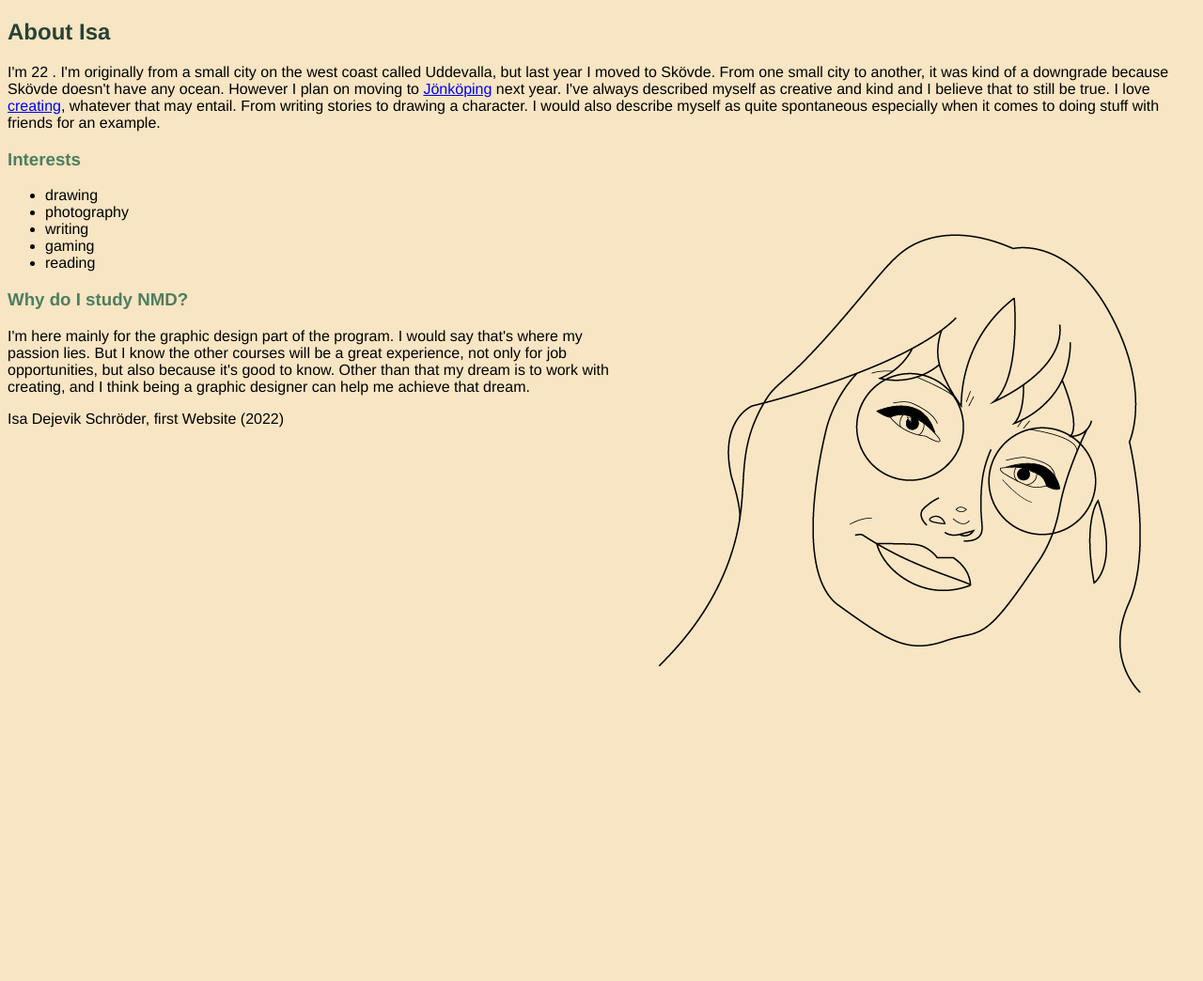
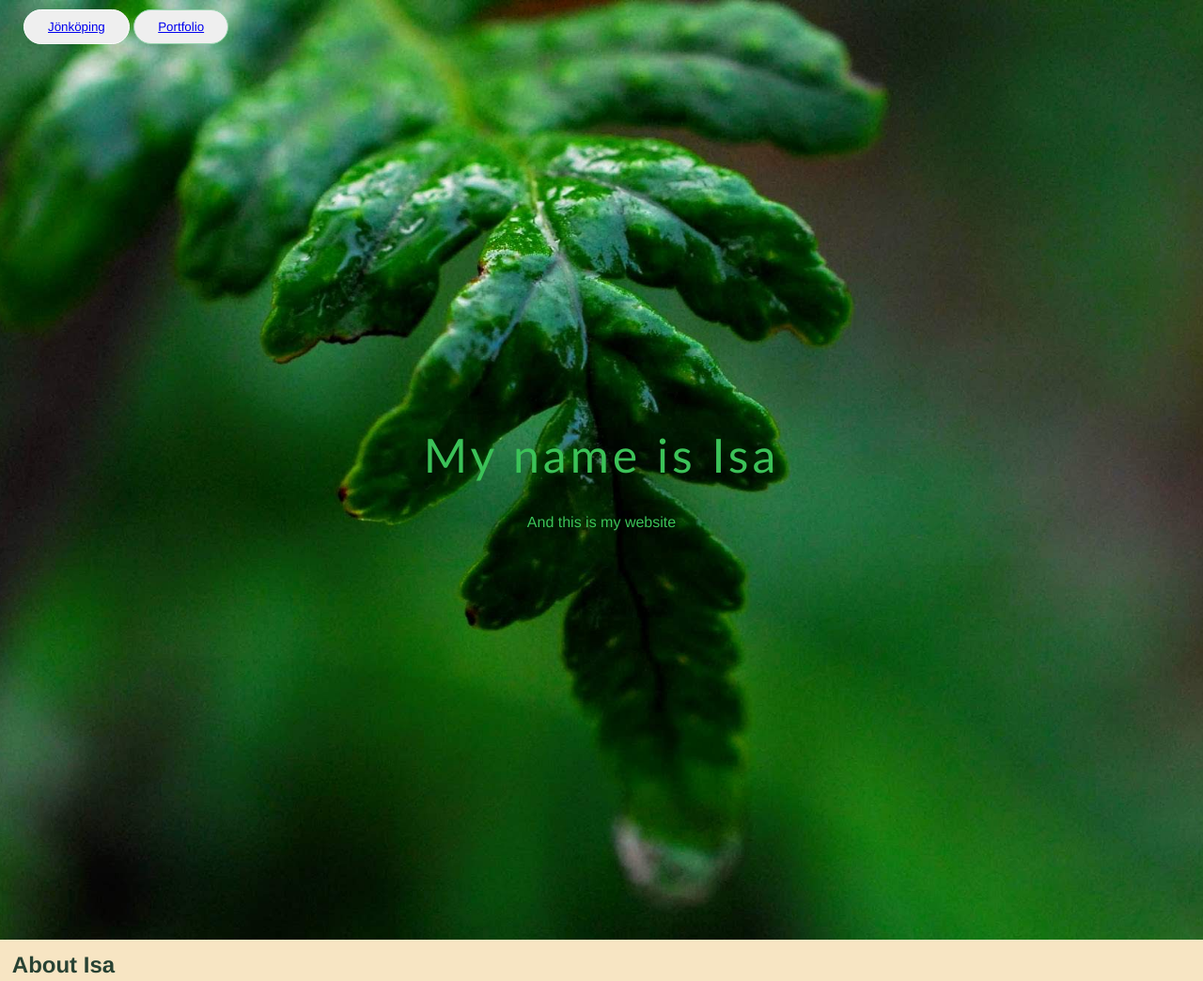
Before and after one commit to ju-nmd2022/wuid-portfolio-deis22em, a plain HTML site: page index.html in a window 1280 px wide. Shown: the top 1044 px of the page at 94% size. Before the commit the page ends 998 px from the top, so only its background shows below. Drawn offline with Linux system fonts and the light colour scheme.

Commit message:
hero section animated

```diff
--- a/index.css
+++ b/index.css
@@ -10,15 +10,105 @@ li:hover {
   color: #284233;
 }
 
-h1 {
+
+h3 {
+  color: #4d7e60;
+  margin: 1%;
+}
+
+h2{
+  margin: 1%;
   color: #284233;
 }
-h3 {
-  color: #4d7e60;
+
+.p2{
+  margin: 1%;
+}
+
+.p3{
+  margin: 1%;
 }
 
 body {
   background-color: #f7e5c3;
+  margin: 0%;
 }
 
-<!--the previous 3 lines of code was adapted from https://www.w3schools.com/css/default.asp Accessed: 2022-10-26 -->
+footer{
+  margin: 1%;
+
+}
+
+.hero-image{
+  background-image: url(rainleaf.jpg);
+  background-size: cover;
+  background-repeat: no-repeat;
+  background-position: center;
+  position: relative;
+  height: 1000px;
+}
+
+.hero-text {
+  text-align: center;
+  position: absolute;
+  top: 50%;
+  left: 50%;
+  transform: translate(-50%, -50%);
+  color: white;
+}
+
+h1 {
+  font-family: 'Gill Sans', 'Gill Sans MT', Calibri, 'Trebuchet MS', sans-serif;
+  font-size: 50px;
+  letter-spacing: 4px;
+  font-weight: lighter;
+}
+
+.buttons{
+  padding: 10px 25px;
+}
+
+.b1{
+  color: white;
+  padding: 10px 25px;
+  border: 1px solid;
+  border-radius: 20px;
+  outline: none;
+  cursor: pointer;
+}
+
+.b2{
+  color: #97d3ae;
+  padding: 10px 25px;
+  border: 1px solid;
+  border-radius: 20px;
+  outline: none;
+  cursor: pointer;
+}
+
+.b1:hover{
+background-color: #adecc5;
+}
+
+.b2:hover{
+  background-color: #adecc5;
+  }
+
+.hero-text{
+  animation-name: head;
+  animation-duration: 5s;
+  animation-timing-function: ease-in-out;
+  animation-iteration-count: infinite;
+  animation-direction: alternate;
+}
+
+@keyframes head {
+  from {color: white;}
+  to {color: rgb(59, 194, 88);}
+}
+
+
+
+
+
+  <!--the previous 3 lines of code was adapted from https://www.w3schools.com/css/default.asp Accessed: 2022-10-26 -->
--- a/index.html
+++ b/index.html
@@ -9,22 +9,36 @@
     <title>Isa´s website</title>
   </head>
   <body>
-    <main>
+    <header>
+      <div class="hero-image">
+        <div class="buttons">
+          <button class="b1"><a href="jonkoping.html">Jönköping</a></button>
+          <button class="b2"><a href="indexx.html">Portfolio</a></button>
+        </div>
+      <div class="hero-text">
+        <h1>My name is Isa</h1>
+        <p class="p1">And this is my website</p>
+
+        </div>
+      </div>
+    </header>
     <section>
-        <h1>About Isa</h1>
+      <h2>About Isa</h2>
+      <div class="p2">
       <p>
         I'm 22 . I'm originally from a small city on the west coast called
         Uddevalla, but last year I moved to Skövde. From one small city to
         another, it was kind of a downgrade because Skövde doesn't have any
         ocean. However I plan on moving to
-          <a href="jonkoping.html">Jönköping</a> next year. I've always
-          described myself as creative and kind and I believe that to still be
-          true. I love <a href="indexx.html">creating</a>, whatever that may
-          entail. From writing stories to drawing a character. I would also
-          describe myself as quite spontaneous especially when it comes to doing
-          stuff with friends for an example.
+         next year. I've always described
+        myself as creative and kind and I believe that to still be true. I love
+        creating, whatever that may entail. From
+        writing stories to drawing a character. I would also describe myself as
+        quite spontaneous especially when it comes to doing stuff with friends
+        for an example.
+      </div>
       </p>
-        <img src="isa vector.png" class="profile-image" />
+      <div><img src="isa vector.png" class="profile-image" /></div>
     </section>
     <section>
       <h3>Interests</h3>
@@ -38,15 +52,16 @@
     </section>
     <section>
       <h3>Why do I study NMD?</h3>
+      <div class="p3">
       <p>
-          I'm here mainly for the graphic design part of the program. I would
-          say that's where my passion lies. But I know the other courses will be
-          a great experience, not only for job opportunities, but also because
-          it's good to know. Other than that my dream is to work with creating,
-          and I think being a graphic designer can help me achieve that dream.
+        I'm here mainly for the graphic design part of the program. I would say
+        that's where my passion lies. But I know the other courses will be a
+        great experience, not only for job opportunities, but also because it's
+        good to know. Other than that my dream is to work with creating, and I
+        think being a graphic designer can help me achieve that dream.
+      </div>
       </p>
     </section>
-    </main>
-    <footer>Isa Dejevik Schröder, first Website (2022)</footer>
+    <footer>Isa Dejevik Schröder, First Website (2022)</footer>
   </body>
 </html>
```
Also changed, not shown: rainleaf.jpg (added). Lines whose indentation alone changed are shown as unchanged.
